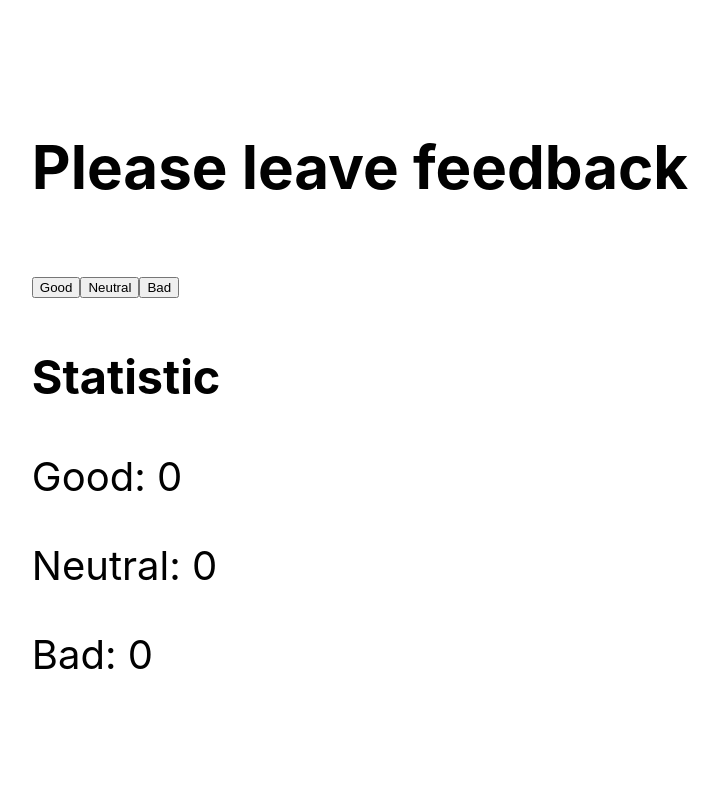
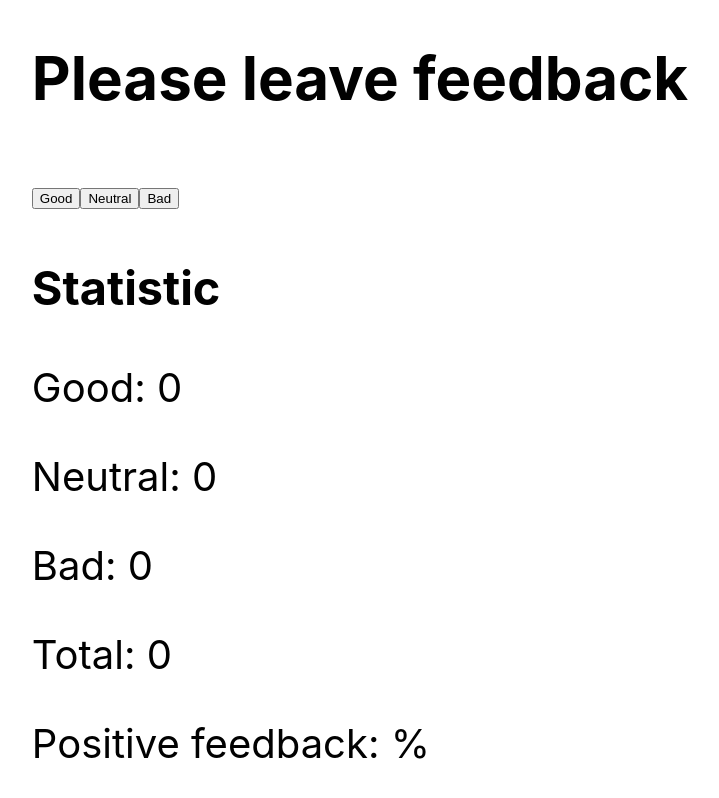
Before and after one commit to Bilyk88/goit-react-hw-02-feedback, a React (Create React App) app: page / in a window 1280 px wide. Shown: the top 798 px of the page, without its empty margins (280-999 px from the left). Built offline with nearby package versions, Linux system fonts and the light colour scheme.

Commit message:
Update Feedback.jsx

```diff
--- a/src/components/Feedback/Feedback.jsx
+++ b/src/components/Feedback/Feedback.jsx
@@ -14,6 +14,18 @@ export class Feedback extends Component {
   };
   handleClickBad = () => {
     this.setState(prevState => ({ bad: (prevState.bad += 1) }));
+  };
+  countTotalFeedback = () => {
+    const totalFeedback = this.state.good + this.state.neutral + this.state.bad;
+    return totalFeedback;
+  };
+
+  countPositiveFeedbackPercentage = () => {
+    const totalFeedback = this.countTotalFeedback();
+    const positiveFeedbackPercentage = Math.round(
+      (this.state.good / totalFeedback) * 100
+    );
+    return positiveFeedbackPercentage;
   };
 
   render() {
@@ -36,6 +48,16 @@ export class Feedback extends Component {
           <p>Good: {this.state.good}</p>
           <p>Neutral: {this.state.neutral}</p>
           <p>Bad: {this.state.bad}</p>
+          <p>Total: {this.countTotalFeedback()}</p>
+          {/* {this.countPositiveFeedbackPercentage() >= 0 && (
+            <p>Positive feedback: {this.countPositiveFeedbackPercentage()}%</p>
+          )} */}
+          <p>
+            Positive feedback:{' '}
+            {this.countPositiveFeedbackPercentage() >= 0 &&
+              this.countPositiveFeedbackPercentage()}
+            %
+          </p>
         </div>
       </div>
     );
```
